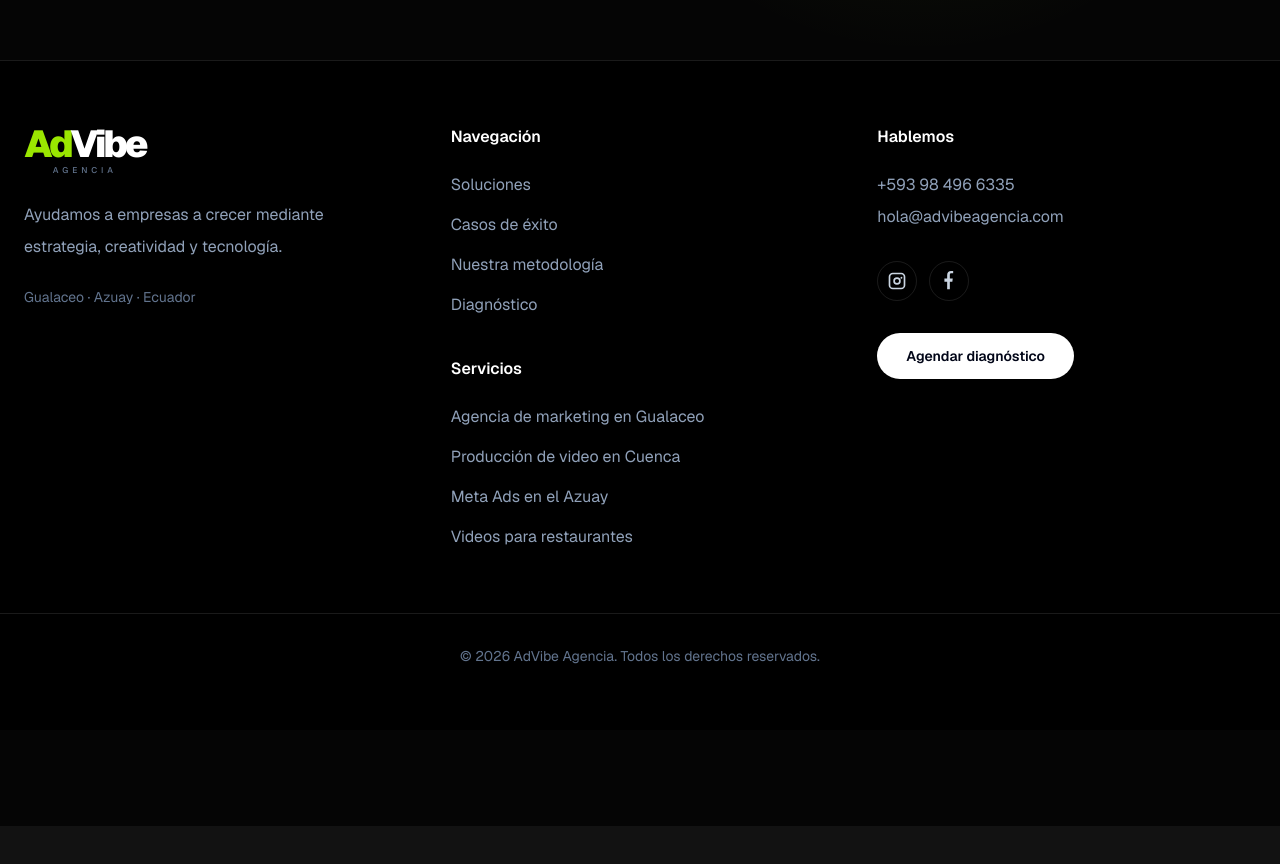
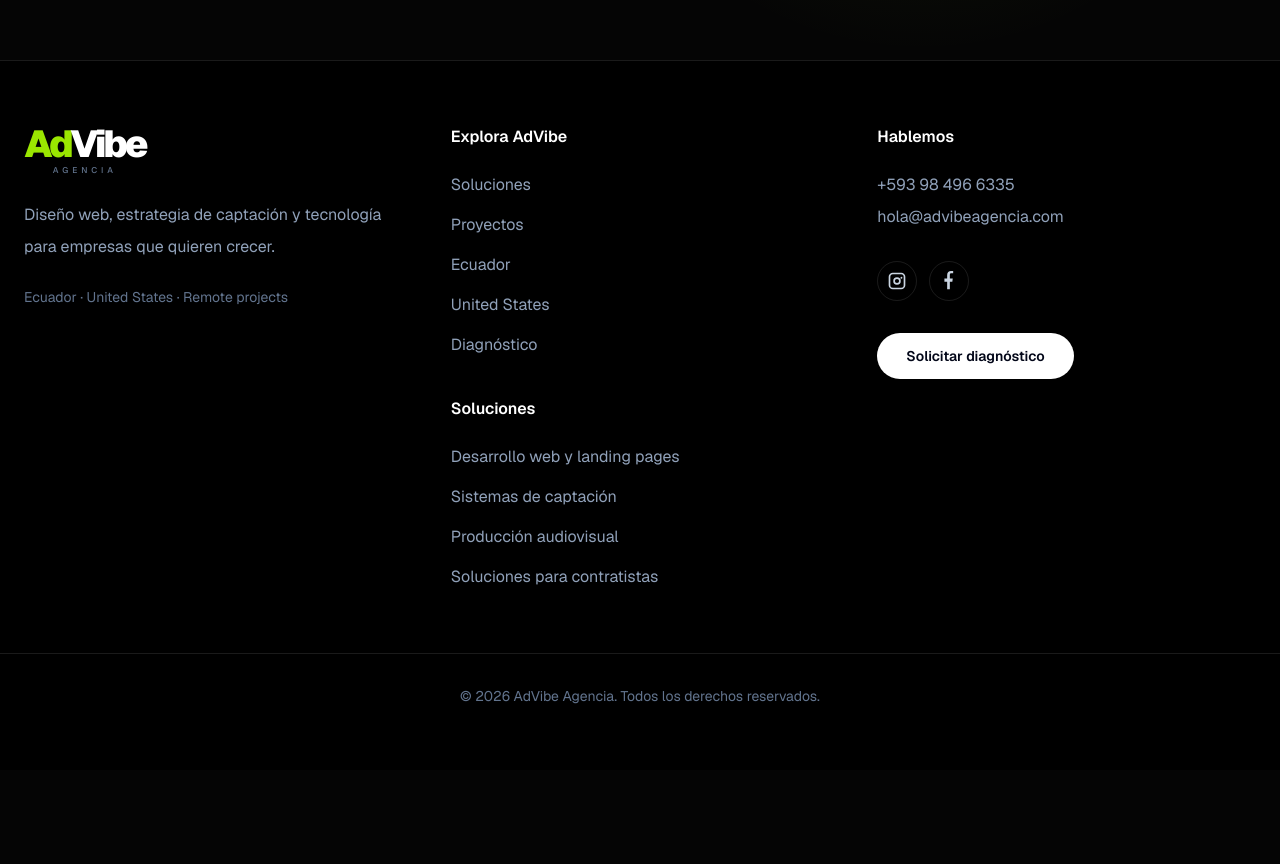
Before and after one commit to pablowebster94-sudo/advibe, a Next.js app: page / in a window 1280 px wide. Shown: the part 11100-11964 px from the top of the page. Before the commit the page ends 11926 px from the top, so only its background shows below. Built offline with nearby package versions, Linux system fonts and the light colour scheme; no server answers.

Commit message:
Align footer navigation and service links with international positioning

```diff
--- a/components/Footer.tsx
+++ b/components/Footer.tsx
@@ -2,48 +2,26 @@ import EventButton from "@/components/EventButton";
 
 const links = [
   { label: "Soluciones", href: "/#servicios" },
-  { label: "Casos de éxito", href: "/casos" },
-  { label: "Nuestra metodología", href: "/#proceso" },
+  { label: "Proyectos", href: "/casos" },
+  { label: "Ecuador", href: "/ecuador" },
+  { label: "United States", href: "/usa" },
   { label: "Diagnóstico", href: "/diagnostico" },
 ];
 
 const serviceLinks = [
-  { label: "Agencia de marketing en Gualaceo", href: "/servicios/agencia-de-marketing-gualaceo" },
-  { label: "Producción de video en Cuenca", href: "/servicios/produccion-de-video-cuenca" },
-  { label: "Meta Ads en el Azuay", href: "/servicios/meta-ads-azuay" },
-  { label: "Videos para restaurantes", href: "/servicios/videos-para-restaurantes" },
+  { label: "Desarrollo web y landing pages", href: "/diagnostico?service=web" },
+  { label: "Sistemas de captación", href: "/diagnostico?service=ads" },
+  { label: "Producción audiovisual", href: "/diagnostico?service=video" },
+  { label: "Soluciones para contratistas", href: "/usa" },
 ];
 
 const socialLinks = [
-  {
-    label: "Instagram",
-    href: "https://instagram.com/advibe.agencia",
-    icon: (
-      <svg viewBox="0 0 24 24" className="h-5 w-5 fill-current" aria-hidden="true">
-        <path d="M7 2h10a5 5 0 0 1 5 5v10a5 5 0 0 1-5 5H7a5 5 0 0 1-5-5V7a5 5 0 0 1 5-5Zm0 2a3 3 0 0 0-3 3v10a3 3 0 0 0 3 3h10a3 3 0 0 0 3-3V7a3 3 0 0 0-3-3H7Zm5 3.5A4.5 4.5 0 1 1 7.5 12 4.5 4.5 0 0 1 12 7.5Zm0 2A2.5 2.5 0 1 0 14.5 12 2.5 2.5 0 0 0 12 9.5Zm5.25-2.75a1.25 1.25 0 1 1-1.25 1.25Z" />
-      </svg>
-    ),
-  },
-  {
-    label: "Facebook",
-    href: "https://www.facebook.com/share/1DT1TqhpjU/",
-    icon: (
-      <svg viewBox="0 0 24 24" className="h-5 w-5 fill-current" aria-hidden="true">
-        <path d="M13 22v-9h3l.5-4H13V4.5c0-1.1.3-1.9 1.9-1.9H17V.1c-.3-.1-1.4-.1-2.6-.1-2.7 0-4.6 1.6-4.6 4.8V9H6.5v4H9.8v9h3.2Z" />
-      </svg>
-    ),
-  },
+  { label: "Instagram", href: "https://instagram.com/advibe.agencia", icon: <svg viewBox="0 0 24 24" className="h-5 w-5 fill-current" aria-hidden="true"><path d="M7 2h10a5 5 0 0 1 5 5v10a5 5 0 0 1-5 5H7a5 5 0 0 1-5-5V7a5 5 0 0 1 5-5Zm0 2a3 3 0 0 0-3 3v10a3 3 0 0 0 3 3h10a3 3 0 0 0 3-3V7a3 3 0 0 0-3-3H7Zm5 3.5A4.5 4.5 0 1 1 7.5 12 4.5 4.5 0 0 1 12 7.5Zm0 2A2.5 2.5 0 1 0 14.5 12 2.5 2.5 0 0 0 12 9.5Zm5.25-2.75a1.25 1.25 0 1 1-1.25 1.25Z" /></svg> },
+  { label: "Facebook", href: "https://www.facebook.com/share/1DT1TqhpjU/", icon: <svg viewBox="0 0 24 24" className="h-5 w-5 fill-current" aria-hidden="true"><path d="M13 22v-9h3l.5-4H13V4.5c0-1.1.3-1.9 1.9-1.9H17V.1c-.3-.1-1.4-.1-2.6-.1-2.7 0-4.6 1.6-4.6 4.8V9H6.5v4H9.8v9h3.2Z" /></svg> },
 ];
 
 function FooterLogo() {
-  return (
-    <div aria-label="AdVibe Agencia" className="inline-flex flex-col items-center leading-none">
-      <span className="text-[2.35rem] font-black tracking-[-0.075em] text-white">
-        <span className="text-lime-400">Ad</span>Vibe
-      </span>
-      <span className="mt-1 text-[0.52rem] font-medium tracking-[0.48em] text-slate-500">AGENCIA</span>
-    </div>
-  );
+  return <div aria-label="AdVibe Agencia" className="inline-flex flex-col items-center leading-none"><span className="text-[2.35rem] font-black tracking-[-0.075em] text-white"><span className="text-lime-400">Ad</span>Vibe</span><span className="mt-1 text-[0.52rem] font-medium tracking-[0.48em] text-slate-500">AGENCIA</span></div>;
 }
 
 export default function Footer() {
@@ -52,56 +30,24 @@ export default function Footer() {
       <div className="mx-auto grid max-w-7xl gap-12 px-6 lg:grid-cols-3">
         <div>
           <FooterLogo />
-          <p className="mt-6 max-w-sm leading-8 text-slate-400">
-            Ayudamos a empresas a crecer mediante estrategia, creatividad y tecnología.
-          </p>
-          <p className="mt-6 text-sm text-slate-500">Gualaceo · Azuay · Ecuador</p>
+          <p className="mt-6 max-w-sm leading-8 text-slate-400">Diseño web, estrategia de captación y tecnología para empresas que quieren crecer.</p>
+          <p className="mt-6 text-sm text-slate-500">Ecuador · United States · Remote projects</p>
         </div>
-
         <div>
-          <h3 className="font-semibold text-white">Navegación</h3>
-          <div className="mt-6 space-y-4">
-            {links.map((link) => (
-              <a key={link.label} href={link.href} className="block text-slate-400 transition hover:text-lime-300">
-                {link.label}
-              </a>
-            ))}
-          </div>
-          <h3 className="mt-10 font-semibold text-white">Servicios</h3>
-          <div className="mt-6 space-y-4">
-            {serviceLinks.map((link) => (
-              <a key={link.href} href={link.href} className="block text-slate-400 transition hover:text-lime-300">
-                {link.label}
-              </a>
-            ))}
-          </div>
+          <h3 className="font-semibold text-white">Explora AdVibe</h3>
+          <div className="mt-6 space-y-4">{links.map((link) => <a key={link.label} href={link.href} className="block text-slate-400 transition hover:text-lime-300">{link.label}</a>)}</div>
+          <h3 className="mt-10 font-semibold text-white">Soluciones</h3>
+          <div className="mt-6 space-y-4">{serviceLinks.map((link) => <a key={link.href} href={link.href} className="block text-slate-400 transition hover:text-lime-300">{link.label}</a>)}</div>
         </div>
-
         <div>
           <h3 className="font-semibold text-white">Hablemos</h3>
           <p className="mt-6 text-slate-400">+593 98 496 6335</p>
           <p className="mt-2 text-slate-400">hola@advibeagencia.com</p>
-          <div className="mt-8 flex gap-3">
-            {socialLinks.map((link) => (
-              <a key={link.label} href={link.href} target="_blank" rel="noreferrer" aria-label={link.label} className="flex h-10 w-10 items-center justify-center rounded-full border border-white/10 text-slate-300 transition hover:border-lime-300/40 hover:bg-lime-300/10 hover:text-lime-300">
-                {link.icon}
-              </a>
-            ))}
-          </div>
-          <EventButton
-            href="https://wa.me/593984966335?text=Hola,%20quiero%20agendar%20un%20diagnóstico."
-            eventName="footer_whatsapp_click"
-            eventParams={{ source: "footer" }}
-            className="inline-flex items-center justify-center rounded-full border border-white/10 bg-white px-7 py-3 text-sm font-semibold text-slate-950 transition duration-300 ease-out transform-gpu hover:-translate-y-0.5 hover:bg-[#f3f3f0] hover:shadow-[0_16px_60px_-30px_rgba(255,255,255,0.45)] mt-8"
-          >
-            Agendar diagnóstico
-          </EventButton>
+          <div className="mt-8 flex gap-3">{socialLinks.map((link) => <a key={link.label} href={link.href} target="_blank" rel="noreferrer" aria-label={link.label} className="flex h-10 w-10 items-center justify-center rounded-full border border-white/10 text-slate-300 transition hover:border-lime-300/40 hover:bg-lime-300/10 hover:text-lime-300">{link.icon}</a>)}</div>
+          <EventButton href="/diagnostico" eventName="footer_diagnostic_click" eventParams={{ source: "footer" }} leadOnClick className="mt-8 inline-flex items-center justify-center rounded-full border border-white/10 bg-white px-7 py-3 text-sm font-semibold text-slate-950 transition hover:-translate-y-0.5 hover:bg-lime-200">Solicitar diagnóstico</EventButton>
         </div>
       </div>
-
-      <div className="mt-16 border-t border-white/10 pt-8 text-center text-sm text-slate-500">
-        © 2026 AdVibe Agencia. Todos los derechos reservados.
-      </div>
+      <div className="mt-16 border-t border-white/10 pt-8 text-center text-sm text-slate-500">© {new Date().getFullYear()} AdVibe Agencia. Todos los derechos reservados.</div>
     </footer>
   );
 }
```
